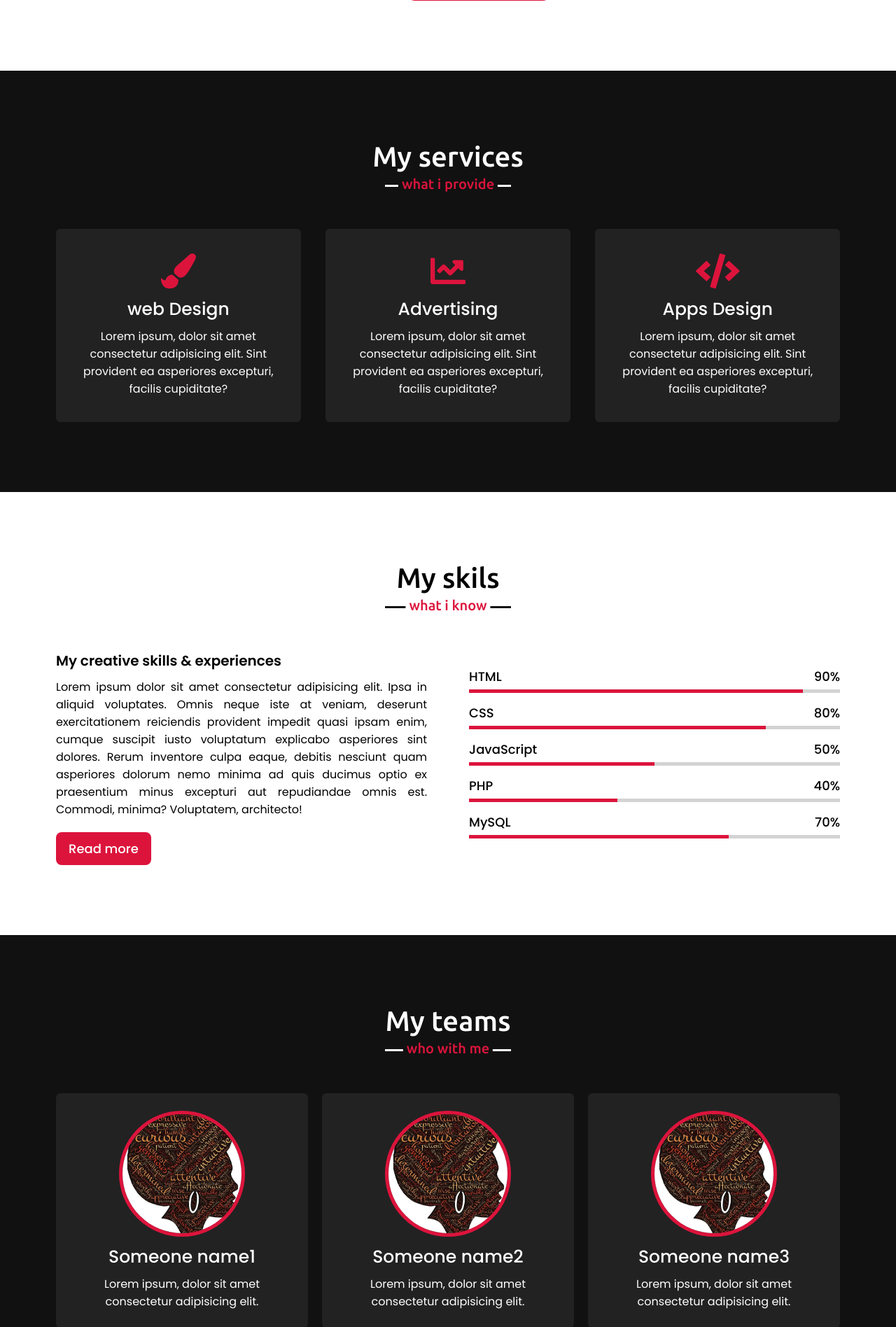
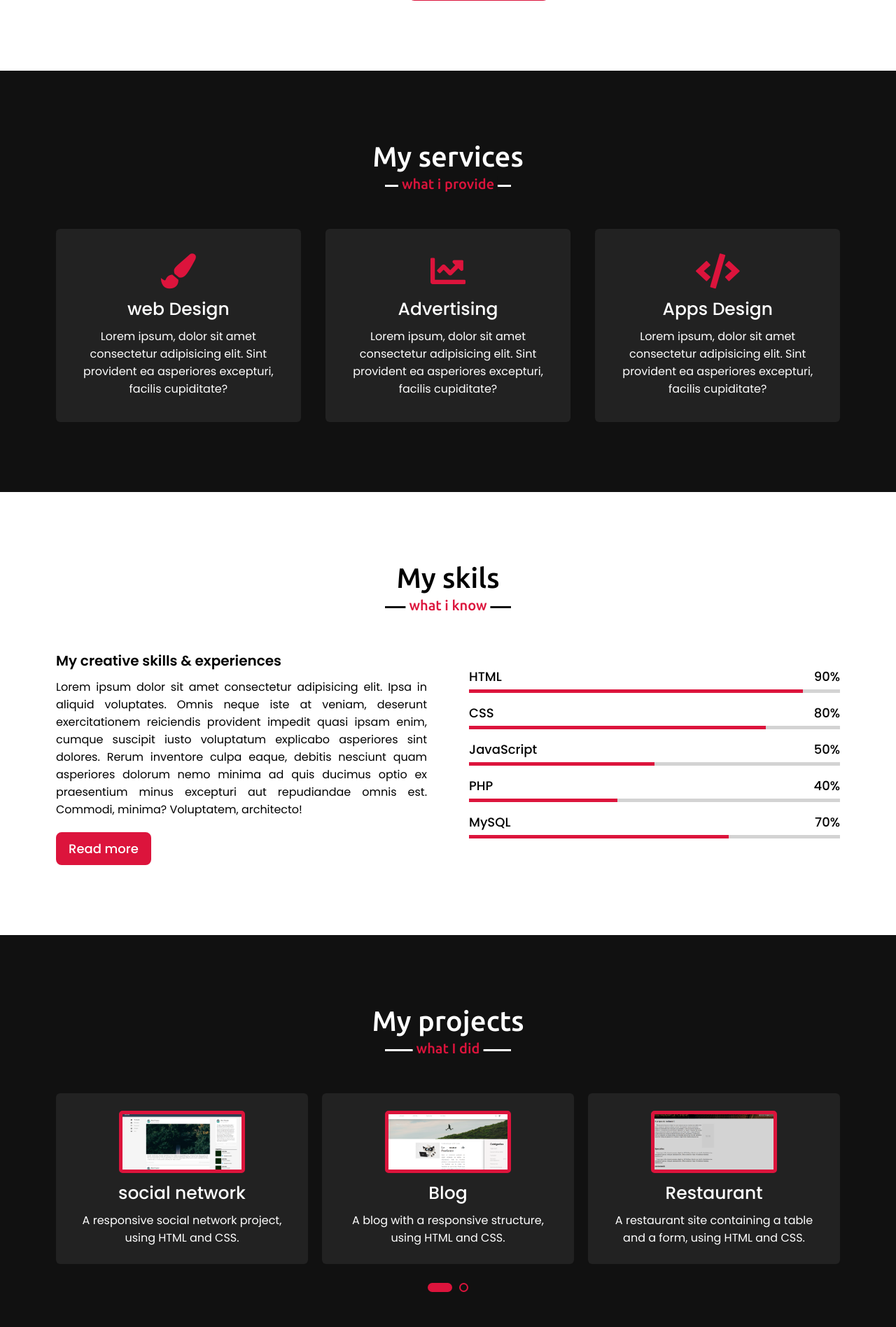
Before and after one commit to Tandjune/Portfolio, a PHP site: page / in a window 1280 px wide. Shown: the part 1485-3381 px from the top of the page at 70% size. Run offline with PHP 8.4, Linux system fonts and the light colour scheme.

Commit message:
some modifications on the projects

```diff
--- a/index.html
+++ b/index.html
@@ -31,6 +31,7 @@
                 <li><a href="#about" class="menu-btn">About</a></li>
                 <li><a href="#services" class="menu-btn">Services</a></li>
                 <li><a href="#skills" class="menu-btn">Skills</a></li>
+                <li><a href="#projects" class="menu-btn">Projects</a></li>
                 <li><a href="#contact" class="menu-btn">Contact</a></li>
             </ul>
             <div class="menu-btn">
@@ -152,30 +153,30 @@
         </div>
     </section>
 
-    <!-- teams section start -->
-    <section class="teams" id="teams">
+    <!-- Projects section start -->
+    <section class="projects" id="projects">
         <div class="max-width">
-            <h2 class="title">My teams</h2>
+            <h2 class="title">My projects</h2>
             <div class="carousel owl-carousel">
                 <div class="card">
                     <div class="box">
-                        <img src="./Images/profile_1.jpg" alt="">
-                        <div class="text">Someone name1</div>
-                        <p>Lorem ipsum, dolor sit amet consectetur adipisicing elit.</p>
+                        <img src="./Images/project1.png" alt="">
+                        <div class="text">social network</div>
+                        <p>A responsive social network project, using HTML and CSS.</p>
                     </div>
                 </div>
                 <div class="card">
                     <div class="box">
-                        <img src="./Images/profile_1.jpg" alt="">
-                        <div class="text">Someone name2</div>
-                        <p>Lorem ipsum, dolor sit amet consectetur adipisicing elit.</p>
+                        <img src="./Images/project2.png" alt="">
+                        <div class="text">Blog</div>
+                        <p>A blog with a responsive structure, using HTML and CSS.</p>
                     </div>
                 </div>
                 <div class="card">
                     <div class="box">
-                        <img src="./Images/profile_1.jpg" alt="">
-                        <div class="text">Someone name3</div>
-                        <p>Lorem ipsum, dolor sit amet consectetur adipisicing elit.</p>
+                        <img src="./Images/project3.png" alt="">
+                        <div class="text">Restaurant</div>
+                        <p>A restaurant site containing a table and a form, using HTML and CSS.</p>
                     </div>
                 </div>
                 <div class="card">
--- a/style.css
+++ b/style.css
@@ -176,7 +176,7 @@ section {
 .about,
 .services,
 .skills,
-.teams,
+.projects,
 .contact,
 footer {
     font-family: 'Poppins', sans-serif;
@@ -282,18 +282,18 @@ section .title::after {
 /* services section styling */
 
 .services,
-.teams {
+.projects {
     color: #fff;
     background: #111;
 }
 
 .services .title::before,
-.teams .title::before {
+.projects .title::before {
     background: #fff;
 }
 
 .services .title::after,
-.teams .title::after {
+.projects .title::after {
     background: #111;
     content: "what i provide";
 }
@@ -428,13 +428,13 @@ section .title::after {
 }
 
 
-/* teams section styling */
+/* projects section styling */
 
-.teams .title::after {
-    content: "who with me";
+.projects .title::after {
+    content: "what I did";
 }
 
-.teams .carousel .card {
+.projects .carousel .card {
     background: #222;
     border-radius: 6px;
     padding: 25px 35px;
@@ -443,11 +443,11 @@ section .title::after {
     transition: all 0.3s ease;
 }
 
-.teams .carousel .card:hover {
+.projects .carousel .card:hover {
     background: crimson;
 }
 
-.teams .carousel .card .box {
+.projects .carousel .card .box {
     display: flex;
     flex-direction: column;
     align-items: center;
@@ -455,26 +455,26 @@ section .title::after {
     transition: all 0.3s ease;
 }
 
-.teams .carousel .card:hover .box {
+.projects .carousel .card:hover .box {
     transform: scale(1.05);
 }
 
-.teams .carousel .card .text {
+.projects .carousel .card .text {
     font-size: 25px;
     font-weight: 500;
     margin: 10px 0 7px 0;
 }
 
-.teams .carousel .card img {
-    height: 180px;
+.projects .carousel .card img {
+    height: 89px;
     width: 180px;
+    border-radius: 5px;
     object-fit: cover;
-    border-radius: 50%;
     border: 5px solid crimson;
     transition: all 0.3s ease;
 }
 
-.teams .carousel .card:hover img {
+.projects .carousel .card:hover img {
     border-color: #222;
 }
 
```
Also changed, not shown: Images/project1.png (added), Images/project2.png (added), Images/project3.png (added).
